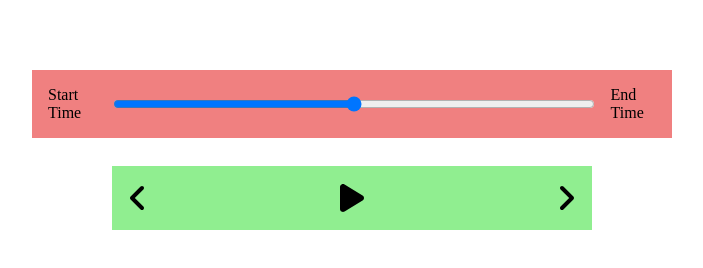
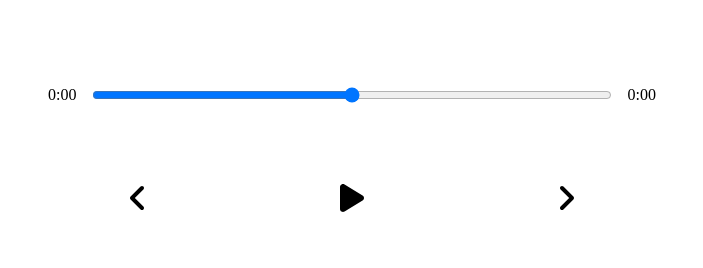
Before and after one commit to brian-liang/react-player, a React (Create React App) app: page / in a window 1280 px wide. Shown: the part 410-678 px from the top of the page, without its empty margins (288-991 px from the left). Built offline with nearby package versions, Linux system fonts and the light colour scheme.

Commit message:
09 - Showing song time

```diff
--- a/src/components/Player.tsx
+++ b/src/components/Player.tsx
@@ -1,38 +1,58 @@
-import React, {useRef} from 'react'
+import React, {useRef, useState} from 'react'
 import { FontAwesomeIcon } from '@fortawesome/react-fontawesome'
 import { faPlay, faAngleLeft, faAngleRight } from '@fortawesome/free-solid-svg-icons'
-import {Song} from './Song.types'
+import {SongType} from './Song.types'
 
 type SongProps = {
-   currentSong: Song;
+   currentSong: SongType;
    isPlaying: boolean;
    setIsPlaying: React.Dispatch<React.SetStateAction<boolean>>
 }
 
 const Player = ({currentSong, isPlaying, setIsPlaying} : SongProps) => {
+    const [songInfo, setSongInfo] = useState<{currentTime: number, duration: number}>({
+        currentTime: 0,
+        duration: 0,
+    })
     const audioRef = useRef<HTMLAudioElement>(null);
 
     const playSongHandler = () => {
         if(isPlaying){
+            audioRef.current!.pause()
             setIsPlaying(!isPlaying)
         } else {
             audioRef.current!.play()
             setIsPlaying(!isPlaying)
         }
     }
+    const timeUpdateHandler = (e : React.ChangeEvent<HTMLAudioElement>) => {
+       const current = e.target.currentTime
+       const duration = e.target.duration
+       setSongInfo({...songInfo, currentTime: current, duration})
+    }
+    const getTime = (time: number) => {
+        return(
+            Math.floor(time/60) + ":" + ("0" + Math.floor(time % 60)).slice(-2)
+        )
+    }
     return (
         <div className="player">
             <div className="time-control">
-                <p>Start Time</p>
+                <p>{getTime(songInfo.currentTime)}</p>
                 <input type="range"/>
-                <p>End Time</p>
+                <p>{getTime(songInfo.duration)}</p>
             </div>
             <div className="play-control">
                 <FontAwesomeIcon className='skip-back' size='2x' icon={faAngleLeft}/>
                 <FontAwesomeIcon className='play' size='2x' icon={faPlay} onClick={playSongHandler}/>
                 <FontAwesomeIcon className='skip-forward' size='2x' icon={faAngleRight}/>
             </div>
-            <audio src={currentSong.audio} ref={audioRef}></audio>
+            <audio
+                src={currentSong.audio}
+                ref={audioRef}
+                onTimeUpdate={timeUpdateHandler}
+                onLoadedMetadata={timeUpdateHandler}
+            ></audio>
         </div>
     )
 }
--- a/src/components/Song.types.ts
+++ b/src/components/Song.types.ts
@@ -1,4 +1,4 @@
-export type Song = {
+export type SongType = {
     name: string;
     cover: string,
     artist: string,
--- a/src/styles/_player.scss
+++ b/src/styles/_player.scss
@@ -8,7 +8,6 @@
 
 .time-control {
     width: 50%;
-    background: lightcoral;
     display: flex;
     input{
         width: 100%;
@@ -24,7 +23,6 @@
     justify-content: space-between;
     align-items: center;
     padding: 1rem;
-    background: lightgreen;
     width: 30rem;
     svg {
         cursor: pointer;
```
Also changed, not shown: src/components/Song.tsx (+4 -10 lines).
